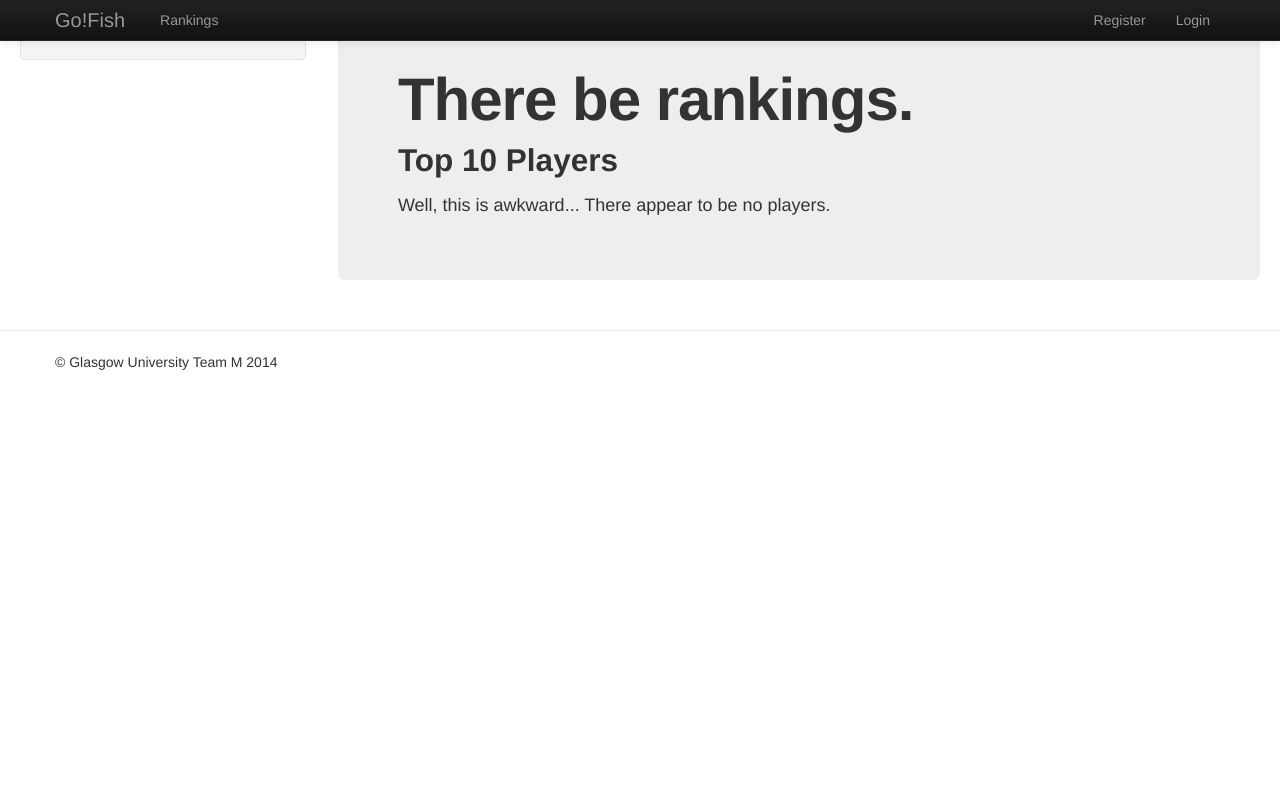
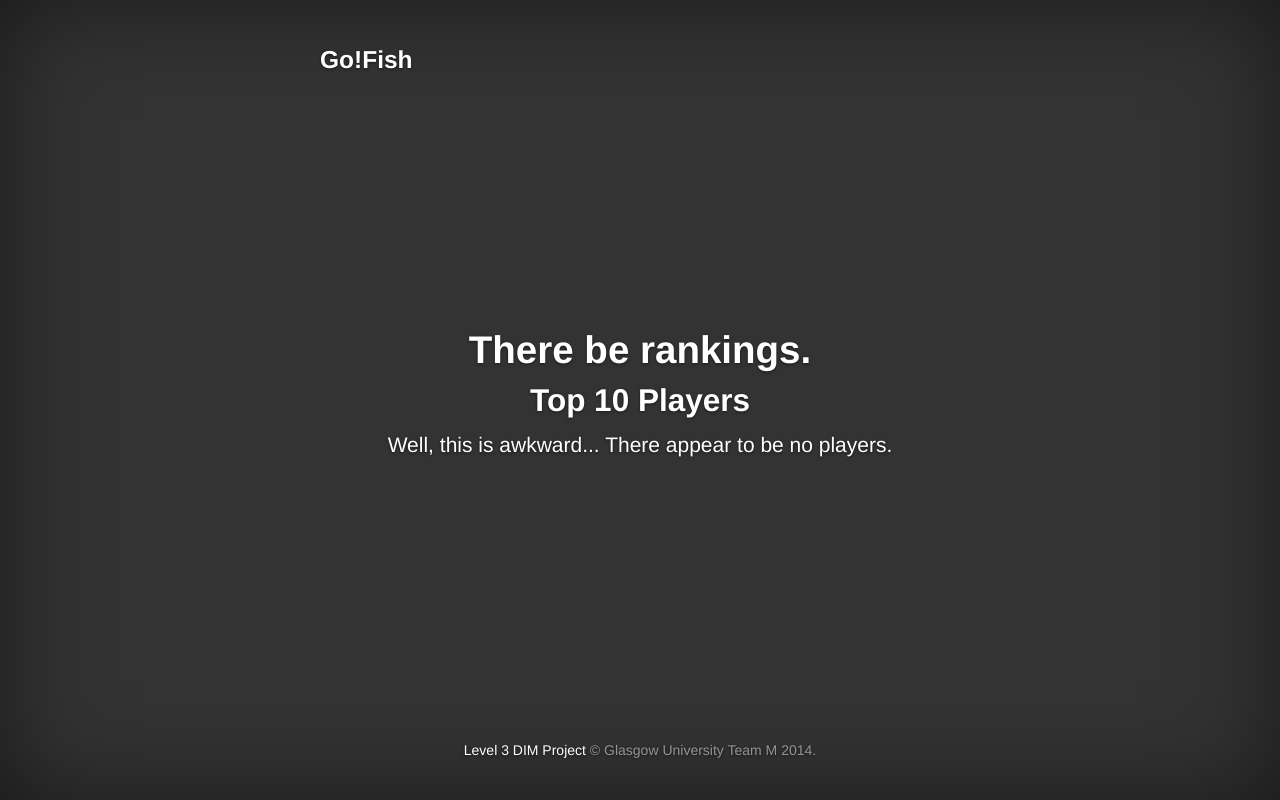
Before and after one commit to SJakobsen/DIM3-Team-M, a Django app: page /gofish/rankings/ in a window 1280 px wide. Run offline with Django 3.2, Linux system fonts and the light colour scheme; data that the repository does not hold is empty; some libraries are stand-ins or nearby versions.

Commit message:
Rankings now use cover template

```diff
--- a/go_fish_project/templates/gofish/cover_base.html
+++ b/go_fish_project/templates/gofish/cover_base.html
@@ -25,6 +25,12 @@
 
         <div class="cover-container">
 
+			<div class="masthead clearfix">
+				<div class="inner">
+					<h3 class="masthead-brand"><a href="/gofish/">Go!Fish</a></h3>
+				</div>
+			</div>
+
           <div class="inner cover">
             <h1 class="cover-heading">{%block heading %}{% endblock %}</h1>
 				{% block content %}
--- a/go_fish_project/templates/gofish/index.html
+++ b/go_fish_project/templates/gofish/index.html
@@ -4,6 +4,7 @@
 
 {% block content %}
 	<p class="lead">Get ready to explore the deep in a game about long days, fast boats, and fierce fish.</p>
+	<p class="lead">See our current <a href="/gofish/rankings/" style="color: rgb(0,0,255)">top 10 players</a>
 	<p class="lead">
 		<a href="/gofish/login/" class="btn btn-lg btn-default">Login</a>
 		<a href="/gofish/register/" class="btn btn-lg btn-default">Register</a>
--- a/go_fish_project/templates/gofish/rankings.html
+++ b/go_fish_project/templates/gofish/rankings.html
@@ -1,10 +1,16 @@
-{% extends 'gofish/base.html' %}
+{% extends 'gofish/cover_base.html' %}
+
+{% block masthead %}
+	{% if user.is_authenticated %}
+	<a href="/gofish/game/">Go!Fish</a>
+	{% endif %}
+{% endblock %}
 
 {% block title %}Rankings{% endblock %}
 
-{% block body_block %}
-	<div class="hero-unit">
-	<h1>There be rankings.</h1>
+{% block heading %}There be rankings.{% endblock %}
+
+{% block content %}
 	<h2>Top 10 Players</h2>
 
 	{% if top10players %}
@@ -14,7 +20,6 @@
 			{% endfor %}
 		</ol>
 	{% else %}
-		Well, this is awkward... There appear to be no players.
+		<p class="lead">Well, this is awkward... There appear to be no players.</p>
 	{% endif %}
-	</div>
 {% endblock %}
```
